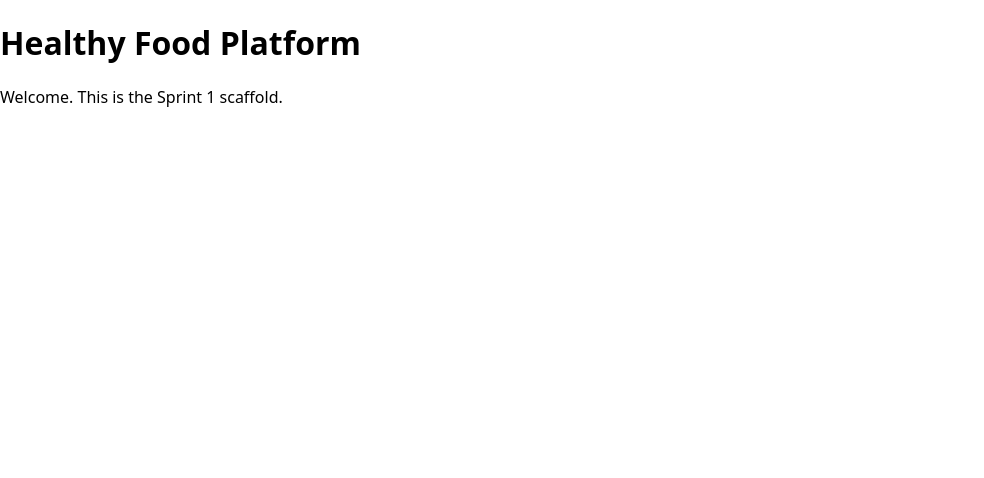
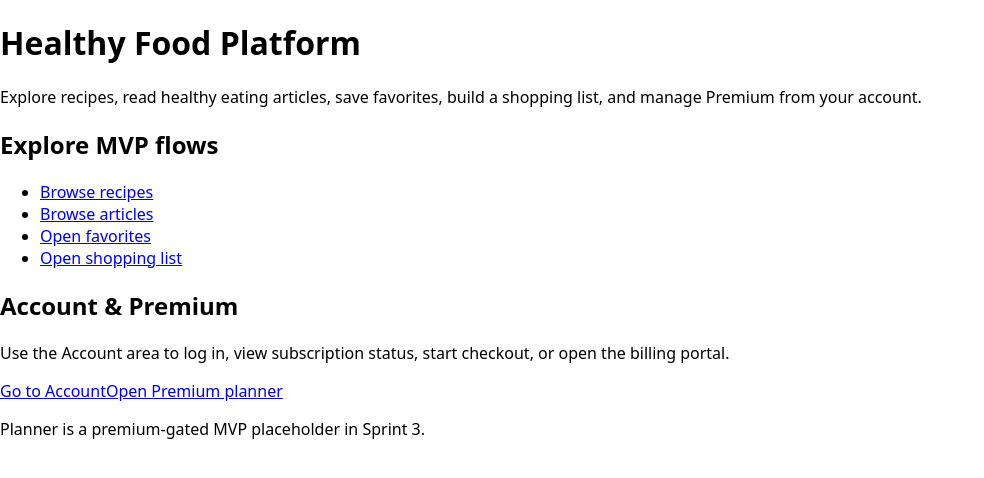
Before and after one commit to YPADSs/agent-platform, a Next.js app: page / in a window 1280 px wide. Shown: the top 478 px of the page, without its empty margins (0-984 px from the left). Built offline with nearby package versions, Linux system fonts and the light colour scheme.

Commit message:
feat(home): add demo-ready MVP CTAs for issue #83

```diff
--- a/app/page.tsx
+++ b/app/page.tsx
@@ -1,8 +1,34 @@
+import Link from 'next/link';
+
 export default function HomePage() {
   return (
-    <>
-      <h1>Healthy Food Platform</h1>
-      <p>Welcome. This is the Sprint 1 scaffold.</p>
-    </>
+    <div className="recipesPage">
+      <div className="pageIntro">
+        <h1>Healthy Food Platform</h1>
+        <p>Explore recipes, read healthy eating articles, save favorites, build a shopping list, and manage Premium from your account.</p>
+      </div>
+
+      <div className="recipeColumns">
+        <section className="panel">
+          <h2>Explore MVP flows</h2>
+          <ul className="ingredientList">
+            <li><Link href="/recipes">Browse recipes</Link></li>
+            <li><Link href="/articles">Browse articles</Link></li>
+            <li><Link href="/favorites">Open favorites</Link></li>
+            <li><Link href="/shopping-list">Open shopping list</Link></li>
+          </ul>
+        </section>
+
+        <section className="panel">
+          <h2>Account & Premium</h2>
+          <p>Use the Account area to log in, view subscription status, start checkout, or open the billing portal.</p>
+          <div className="filterActions">
+            <Link href="/account">Go to Account</Link>
+            <Link href="/planner">Open Premium planner</Link>
+          </div>
+          <p className="muted">Planner is a premium-gated MVP placeholder in Sprint 3.</p>
+        </section>
+      </div>
+    </div>
   );
 }
```
